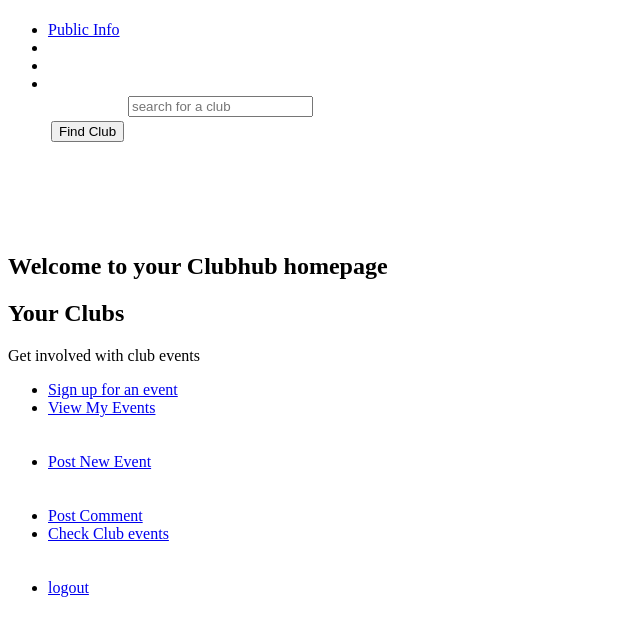
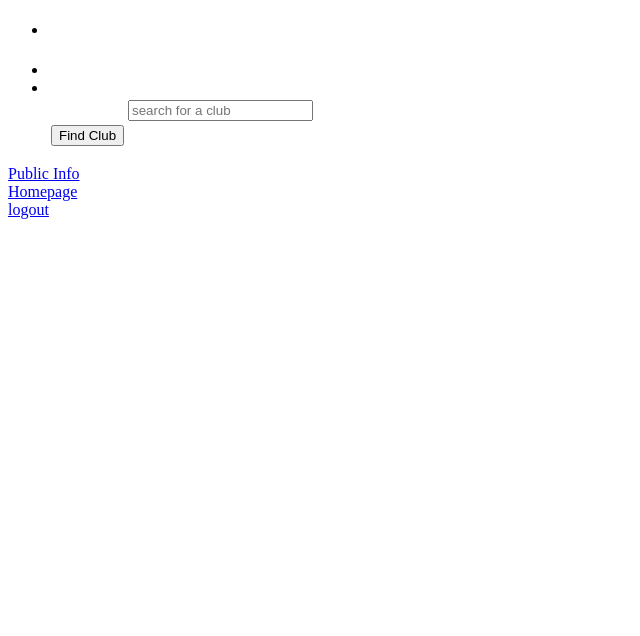
Before and after one commit to cs3038project/clubhubproject, a PHP site: page /homepage.php in a window 1280 px wide. Shown: the top 636 px of the page, without its empty margins (0-640 px from the left). Run offline with PHP 8.4, Linux system fonts and the light colour scheme; the visitor is signed in with stand-in values (Sample User, id 1); data that the repository does not hold is empty; some libraries are stand-ins or nearby versions.

Commit message:
Update homepage.php

```diff
--- a/homepage.php
+++ b/homepage.php
@@ -1,74 +1,7 @@
 <!DOCTYPE HTML>
-<?php
-session_start();
-if (!(isset($_SESSION['login']) && $_SESSION['login'] != '')) {
-	header ("Location: login.php");
-}
-//1. Create a database connection
-//include "connectdb.php";
-$dbhost = "localhost";
-$dbuser = "root";
-$dbpass = "";
-$dbname = "clubhub";
-$mysqli = mysqli_connect($dbhost, $dbuser, $dbpass, $dbname);
- // Test if connection succeeded
-  if(mysqli_connect_errno()) {
-    die("Database connection failed: " .
-         mysqli_connect_error() .
-         " (" . mysqli_connect_errno() . ")"
-    );
-  }
-
-?>
-<?php
-$userid= $_SESSION['userName'];
-$query1 = 'SELECT ename,description,edatetime,location FROM event natural join sign_up where pid = (?)';
-$id = 5;
-
-if($stmt = $mysqli->prepare($query1)){
-
-   $stmt->bind_param('s',$userid);
-   /* execute query */
-   $stmt->execute();
-
-   /* Store the result (to get properties) */
-   $stmt->store_result();
-
-   /* Get the number of rows */
-   $num_of_rows = $stmt->num_rows;
-
-   /* Bind the result to variables */
-   $stmt->bind_result($ename, $description,$edatetime,$location);
-
-
-
-
-
-   /* free results
-   $stmt->free_result();*/
-   $query1 = 'SELECT cname,descr FROM club natural join member_of where pid = (?)';
-
-if($stmt = $mysqli->prepare($query1)){
-
-   $stmt->bind_param('s',$userid);
-   /* execute query */
-   $stmt->execute();
-
-   /* Store the result (to get properties) */
-   $stmt->store_result();
-
-   /* Get the number of rows */
-   $num_of_rows = $stmt->num_rows;
-
-   /* Bind the result to variables */
-   $stmt->bind_result($clubname, $descr);
-
-
-
-?>
 <html>
 <head>
-<title>User Homepage</title>
+   <title>Club Profile</title>
 <link rel="stylesheet" type="text/css" href="font-awesome.min.css">
 <link rel="stylesheet" type="text/css" href="style.css">
 <link rel="stylesheet" type="text/css" href="skel.css">
@@ -86,15 +19,81 @@ if($stmt = $mysqli->prepare($query1)){
 			<link rel="stylesheet" href="css/style.css" />
 			<link rel="stylesheet" href="css/style-xlarge.css" />
 		</noscript>
+
 	</head>
+<body>
+<?php
+session_start();
+if (!(isset($_SESSION['login']) && $_SESSION['login'] != '')) {
+	header ("Location: login.php");
+}
+if( isset($_GET['clubname'])){
+    $clubname = $_GET['clubname'];
 
-	<body class="landing">
-		<!-- Header -->
-			<header id="header" class="alt">
+	//1. Create a database connection
+	//include "connectdb.php";
+	$dbhost = "localhost";
+	$dbuser = "";
+	$dbpass = "";
+	$dbname = "Clubhub";
+	$mysqli = mysqli_connect($dbhost, $dbuser, $dbpass, $dbname);
+	 // Test if connection succeeded
+	  if(mysqli_connect_errno()) {
+	    die("Database connection failed: " .
+		 mysqli_connect_error() .
+		 " (" . mysqli_connect_errno() . ")"
+	    );
+	  }
+	$userid= $_SESSION['userName'];
+	$query1 = 'SELECT * FROM club where cname like  ?';
+
+
+	if($stmt = $mysqli->prepare($query1)){
+
+	   $stmt->bind_param('s',$clubname);
+	   /* execute query */
+	   $stmt->execute();
+
+	   /* Store the result (to get properties) */
+	   $stmt->store_result();
+
+	   /* Get the number of rows */
+	   $num_of_rows = $stmt->num_rows;
+
+	   /* Bind the result to variables */
+	   $stmt->bind_result($clubid, $clubname,$descr);
+	   if($num_of_rows != 1){
+		die("That clubname could not be found!");
+		}
+
+        while ($stmt->fetch()) {
+	       //echo 'Clubid: '.$clubid.' Club Name: ' .$clubname.' ' . $descr.'<br>';
+	       //echo $clubname. "'s profile</h2><br /><table>";
+	       echo "<h2>" . $clubname. "'s profile</h2><br />";
+               echo "<tr><td>Clubid: </td></td>". $clubid ." </br></td></tr>";
+               echo  "<tr><td>Club Name: </td></td>". $clubname. "</br></td></tr>";
+	       //echo $descr;
+               echo  "<tr><td>Club Description: </td></td>" . $descr. "</br></td></tr>";
+                                                                                  }//while ($stmt->fetch())
+	//if($clubname != $dbclubname){die("THere has been a fatal error. Please try again.");}
+
+	?>
+
+
+
+<?php
+
+	}//if($stmt = $mysqli->prepare($query1))
+
+   }//if( isset($_GET['clubname']))
+
+	?>
+<header id="header" class="alt">
 				<h1><strong><a href="index.html"></a></strong> </h1>
 				<nav id="nav">
+
 					<ul>
-						<li><a href="publicinfo.php">Public Info</a></li>
+
 						<li><form action = "clubprofile.php" method = "GET"></li>
 						<table>
 					  <li><tr><td></td><td><input type= "text"  id = "clubname"name = "clubname" placeholder="search for a club" required /></td></tr></li>
@@ -107,180 +106,17 @@ if($stmt = $mysqli->prepare($query1)){
 					</ul>
 				</nav>
 			</header>
+			       <section id="three" class="wrapper style1">
+					<div class="container">
+						<header class="major special">
 
-		<!-- Banner -->
-			<section id="banner">
-					<br><br><br><br>
-				<h2>Welcome to your Clubhub homepage</h2>
-				<!--<p>Lorem ipsum dolor sit amet nullam consequat <br /> interdum vivamus donce sed libero.</p>-->
-				<ul class="actions">
-					<!--<li><a href="#" class="button special big">Get Started</a></li> -->
-				</ul>
-			</section>
+										<a href="publicinfo.php">Public Info</a></br>
+										<a href="homepage.php">Homepage</a></br>
+										<a href="logout.php">logout</a>  <br>
+						</header>
 
-			<!-- One -->
-				<section id="one" class="wrapper style1">
-					<div class="container 75%">
-						<div class="row 200%">
-							<div class="6u 12u$(medium)">
-								<header class="major">
-									<h2>Your Clubs</h2>
-							<?php
-									while ($stmt->fetch()) { ?>
-										<li><a href="clubprofile.php?clubname=<?php echo $clubname ?>"><?php  echo ' '.$clubname  ?></a></li>
-									  <?php }
-
-									   /* free results */
-									   $stmt->free_result();
-
-
-									}
-									}
-
-
-										 ?>
-
-								</header>
-							</div>
-						</div>
 					</div>
 				</section>
 
-
-				<section id="two" class="wrapper style2 special">
-					<div class="container">
-						<header class="major">
-							<h2></h2>
-							<p>Get involved with club events</p>
-						</header>
-						<div class="row 150%">
-
-
-							<!--<div class="6u 12u$(xsmall)">
-								<div  href= ""class="image fit captioned">
-									<img src="images/pic02.jpg" alt="" />
-									<h3>View My Events.</h3>
-								</div>
-							</div>
-							<div href= ".php" class="6u$ 12u$(xsmall)">
-								<div class="image fit captioned">
-									<img src="images/pic03.jpg" alt="" />
-									<h3>Post New Event</h3>
-								</div>
-							</div>
-							<div href= ".php" class="6u$ 12u$(xsmall)">
-								<div class="image fit captioned">
-									<img src="images/pic03.jpg" alt="" />
-									<h3>Post Comment </h3>
-								</div>
-							</div>
-							<div href= ".php" class="6u$ 12u$(xsmall)">
-								<div class="image fit captioned">
-									<img src="images/pic03.jpg" alt="" />
-									<h3>Check Club events</h3>
-								</div>
-							</div>
-						</div> -->
-
-
-						<ul class="actions">
-							<li><a href="signuppage.php" class="button special big">Sign up for an event</a></li>
-							<li><a href="viewmyevents.php" class="button special big">View My Events</a></li><br>
-							<br><li><a href="postevent.php" class="button special big">Post New Event</a></li></br>
-							<br><li><a href="postcomment.php" class="button special big">Post Comment</a></li>
-							<li><a href="checkclubevent.php" class="button special big">Check Club events</a></li><br>
-							<br><li><a href="logout.php" class="button big">logout</a></li>
-						<!-- <li><a href="profileindex.php">search for a club profile</a>search</li>
-						<li><a href="cosponsorpage.php">Add a co-sponsor for an event</a></li> -->
-						</ul>
-					</div>
-				</section>
-
-			<!-- Three
-				<section id="three" class="wrapper style1">
-					<div class="container">
-						<header class="major special">
-							<h2>Mauris vulputate dolor</h2>
-							<p>Feugiat sed lorem ipsum magna</p>
-						</header>
-						<div class="feature-grid">
-							<div class="feature">
-								<div class="image rounded"><img src="images/pic04.jpg" alt="" /></div>
-								<div class="content">
-									<header>
-										<h4>Lorem ipsum</h4>
-										<p>Lorem ipsum dolor sit</p>
-									</header>
-									<p>Lorem ipsum dolor sit amet, consectetur adipisicing elit. Labore esse tenetur accusantium porro omnis, unde mollitia totam sit nesciunt consectetur.</p>
-								</div>
-							</div>
-							<div class="feature">
-								<div class="image rounded"><img src="images/pic05.jpg" alt="" /></div>
-								<div class="content">
-									<header>
-										<h4>Recusandae nemo</h4>
-										<p>Ratione maiores a, commodi</p>
-									</header>
-									<p>Animi mollitia optio culpa expedita. Dolorem alias minima culpa repellat. Dolores, fuga maiores ut obcaecati blanditiis, at aperiam doloremque.</p>
-								</div>
-							</div>
-							<div class="feature">
-								<div class="image rounded"><img src="images/pic06.jpg" alt="" /></div>
-								<div class="content">
-									<header>
-										<h4>Laudantium fugit</h4>
-										<p>Possimus ex reprehenderit eaque</p>
-									</header>
-									<p>Maiores iusto inventore.</p>
-								</div>
-							</div>
-							<div class="feature">
-								<div class="image rounded"><img src="images/pic07.jpg" alt="" /></div>
-								<div class="content">
-									<header>
-										<h4>Porro aliquam</h4>
-										<p>Quaerat, excepturi eveniet laboriosam</p>
-									</header>
-									<p>Vitae earum unde, .</p>
-								</div>
-							</div>
-						</div>
-					</div>
-				</section>
-
-			<!-- Four
-				<section id="four" class="wrapper style3 special">
-					<div class="container">
-						<header class="major">
-							<h2>Aenean elementum ligula</h2>
-							<p>Feugiat sed lorem ipsum magna</p>
-						</header>
-						<ul class="actions">
-							<li><a href="#" class="button special big">Get in touch</a></li>
-						</ul>
-					</div>
-				</section>
-
-		<!-- Footer -->
-			<footer id="footer">
-				<div class="container">
-					<ul class="icons">
-
-					</ul>
-					<ul class="copyright">
-						<!--<a href="logout.php">logout</a>-->
-
-					</ul>
-				</div>
-			</footer>
-</head>
-<body>
-
-
-
-
-<?PHP //print $errorMessage;?>
-
-   <br>
 </body>
 </html>
```
